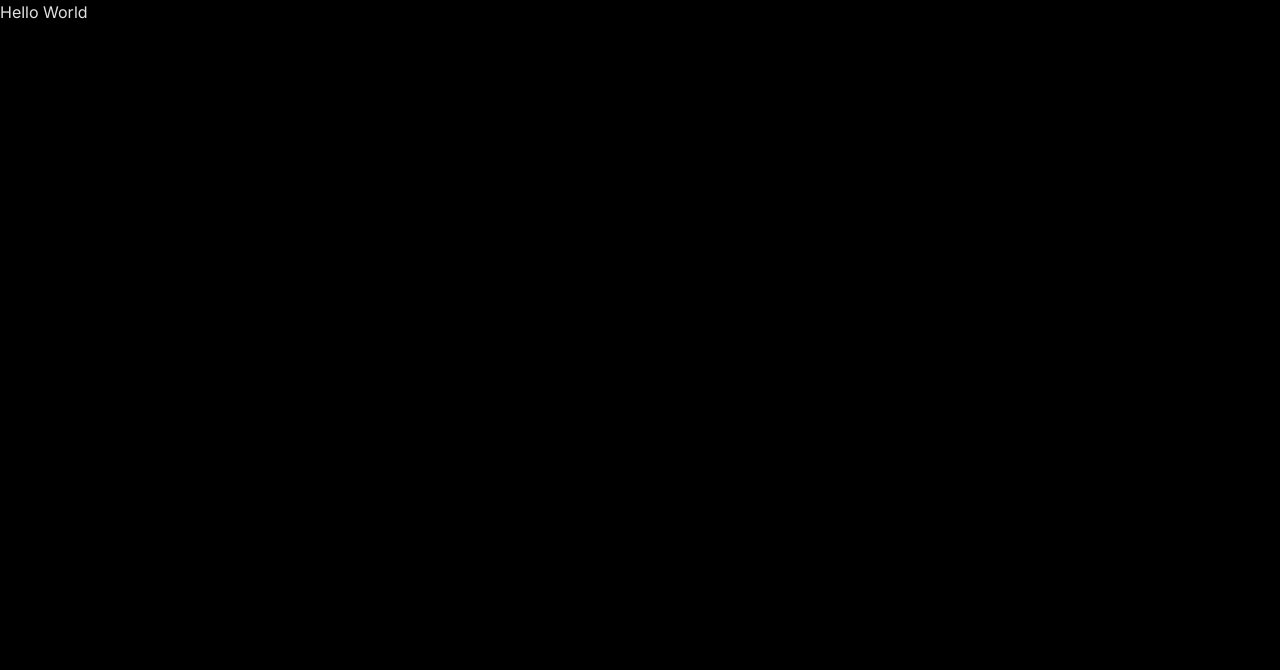
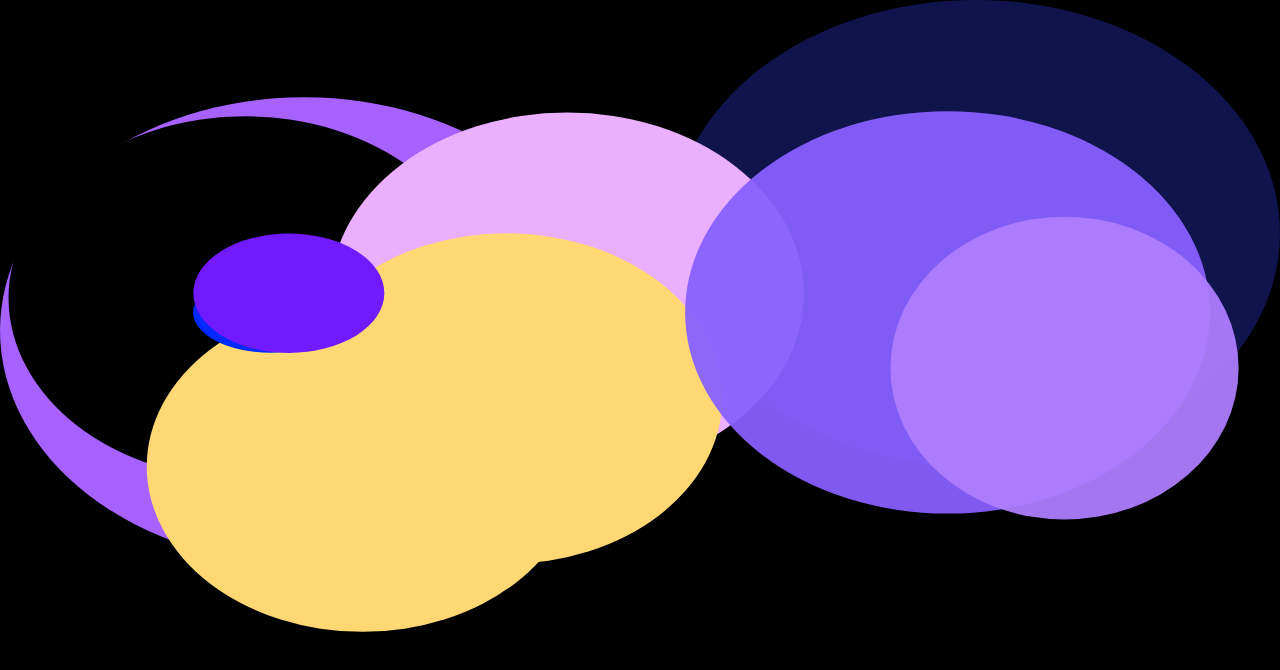
Before and after one commit to ra-kesh/Stupid-AI, a Next.js app: page / in a window 1280 px wide. Shown: the top 670 px of the page. Built offline with nearby package versions, Linux system fonts and the light colour scheme.

Commit message:
feat:landing page blur

```diff
--- a/app/page.tsx
+++ b/app/page.tsx
@@ -1,5 +1,37 @@
-import Image from "next/image";
-
 export default function Home() {
-  return <main>Hello World</main>;
+  return (
+    <main>
+      <div>
+        <svg width="full" height="full" viewBox="0 0 2198 1524" fill="none" xmlns="http://www.w3.org/2000/svg">
+          <g filter="url(#filter0_f_67_5995)">
+            <ellipse opacity="0.3" cx="1675.67" cy="400.599" rx="522.328" ry="400.599" fill="#3840FF" />
+            <ellipse cx="522.328" cy="567.599" rx="522.328" ry="400.599" fill="#A661FF" />
+            <ellipse cx="421.217" cy="511.391" rx="406.576" ry="311.637" fill="black" />
+            <ellipse cx="973.93" cy="504.842" rx="406.576" ry="311.637" fill="#EAAFFF" />
+            <ellipse cx="622.336" cy="801.197" rx="370.404" ry="283.803" fill="#FFD873" />
+            <ellipse cx="869.754" cy="684.402" rx="370.404" ry="283.803" fill="#FFD873" />
+            <ellipse cx="1627.2" cy="536.497" rx="450.707" ry="345.475" fill="#8960FF" fillOpacity="0.94" />
+            <ellipse cx="1828" cy="632" rx="299" ry="260" fill="#AF7EFF" fillOpacity="0.94" />
+            <ellipse cx="466.071" cy="536.497" rx="134.561" ry="69.3134" fill="#0029FF" />
+            <ellipse cx="496" cy="503.5" rx="164" ry="102.5" fill="#711AFF" />
+          </g>
+          {/* <defs>
+            <filter
+              id="filter0_f_67_5995"
+              x="-283.591"
+              y="-283.591"
+              width="2765.18"
+              height="1652.18"
+              filterUnits="userSpaceOnUse"
+              color-interpolation-filters="sRGB"
+            >
+              <feFlood flood-opacity="0" result="BackgroundImageFix" />
+              <feBlend mode="normal" in="SourceGraphic" in2="BackgroundImageFix" result="shape" />
+              <feGaussianBlur stdDeviation="141.795" result="effect1_foregroundBlur_67_5995" />
+            </filter>
+          </defs> */}
+        </svg>
+      </div>
+    </main>
+  )
 }
```
